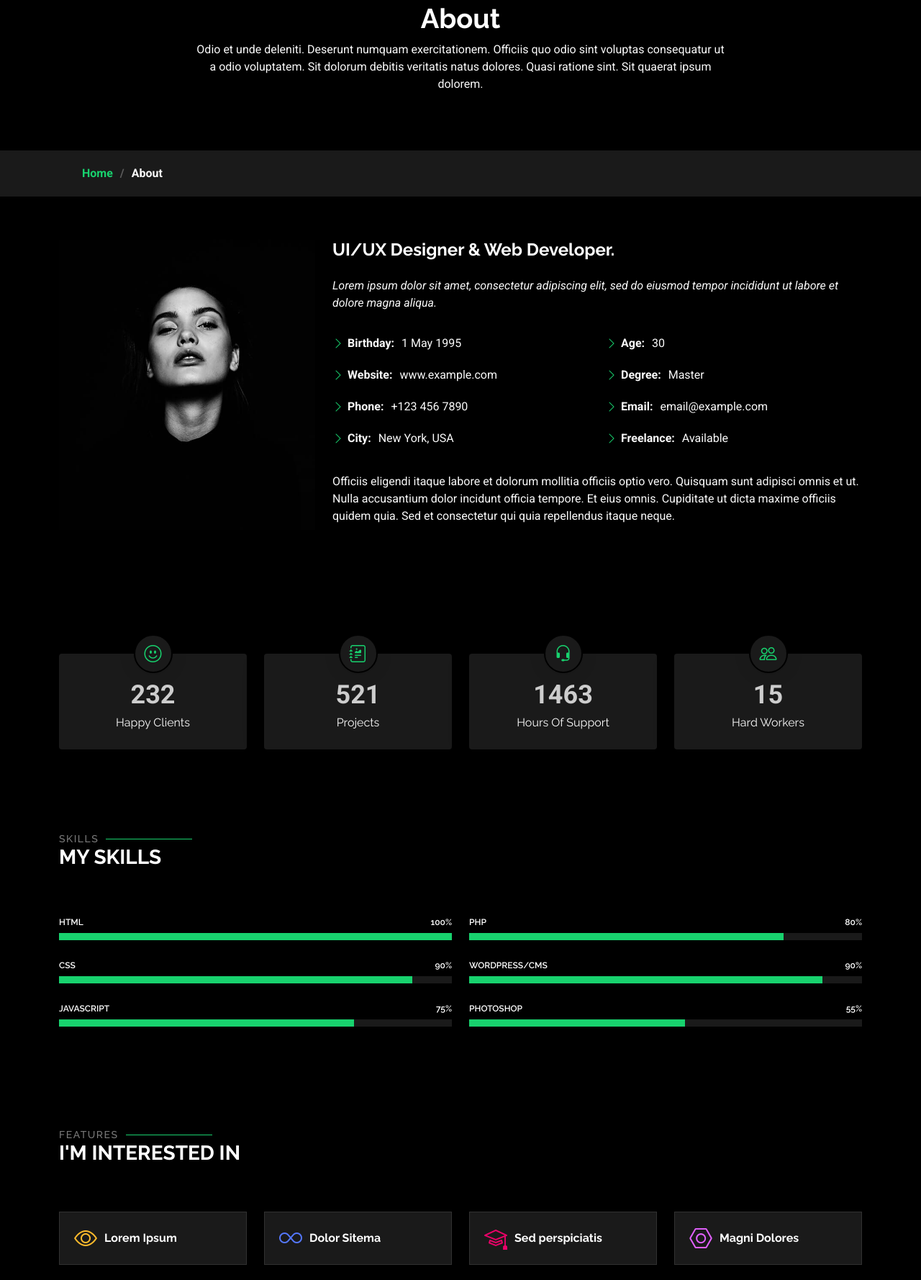
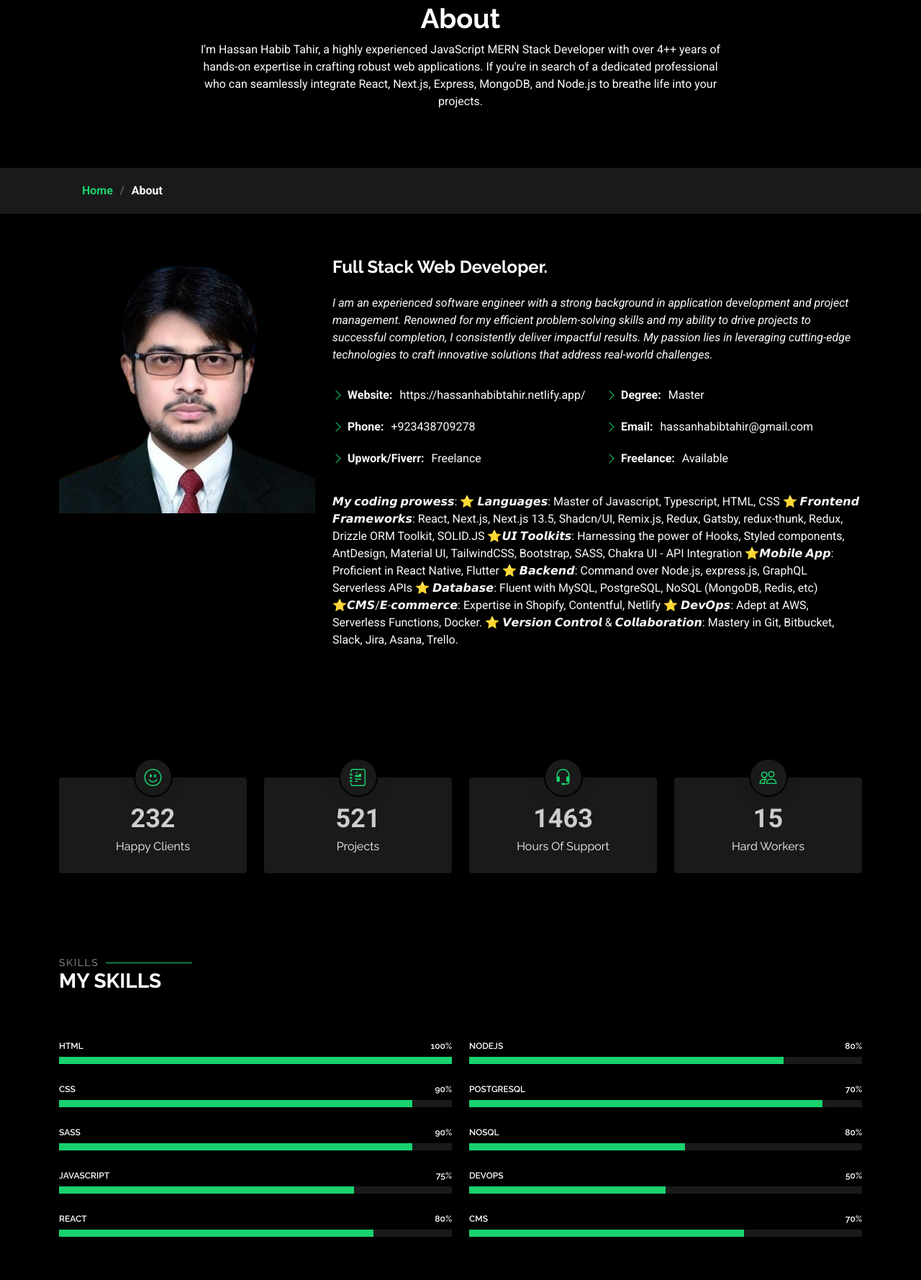
Before and after one commit to HassanHabibTahir/hportfolio, a plain HTML site: page about.html in a window 1280 px wide. Shown: the part 158-1936 px from the top of the page at 72% size. Drawn offline with Linux system fonts and the light colour scheme.

Commit message:
added some code

```diff
--- a/about.html
+++ b/about.html
@@ -4,7 +4,7 @@
 <head>
   <meta charset="utf-8">
   <meta content="width=device-width, initial-scale=1.0" name="viewport">
-  <title>About - Personal Bootstrap Template</title>
+  <title>About - Personal</title>
   <meta name="description" content="">
   <meta name="keywords" content="">
 
@@ -44,7 +44,7 @@
       <a href="index.html" class="logo d-flex align-items-center">
         <!-- Uncomment the line below if you also wish to use an image logo -->
         <!-- <img src="assets/img/logo.png" alt=""> -->
-        <h1 class="sitename">Personal</h1>
+        <h1 class="sitename">H.H.T</h1>
       </a>
 
       <nav id="navmenu" class="navmenu">
@@ -88,7 +88,7 @@
           <div class="row d-flex justify-content-center text-center">
             <div class="col-lg-8">
               <h1>About</h1>
-              <p class="mb-0">Odio et unde deleniti. Deserunt numquam exercitationem. Officiis quo odio sint voluptas consequatur ut a odio voluptatem. Sit dolorum debitis veritatis natus dolores. Quasi ratione sint. Sit quaerat ipsum dolorem.</p>
+              <p class="mb-0">I'm Hassan Habib Tahir, a highly experienced JavaScript MERN Stack Developer with over 4++ years of hands-on expertise in crafting robust web applications. If you're in search of a dedicated professional who can seamlessly integrate React, Next.js, Express, MongoDB, and Node.js to breathe life into your projects.</p>
             </div>
           </div>
         </div>
@@ -110,35 +110,45 @@
 
         <div class="row gy-4 justify-content-center">
           <div class="col-lg-4">
-            <img src="assets/img/profile-img.jpg" class="img-fluid" alt="">
+            <img src="assets/img/profile-img.png" class="img-fluid" alt="">
           </div>
           <div class="col-lg-8 content">
-            <h2>UI/UX Designer &amp; Web Developer.</h2>
+            <h2> Full Stack Web Developer.</h2>
             <p class="fst-italic py-3">
-              Lorem ipsum dolor sit amet, consectetur adipiscing elit, sed do eiusmod tempor incididunt ut labore et dolore
-              magna aliqua.
+              I am an experienced software engineer with a strong background in application development and project
+              management. Renowned for my efficient problem-solving skills and my ability to drive projects to successful
+              completion, I consistently deliver impactful results. My passion lies in leveraging cutting-edge technologies to craft
+              innovative solutions that address real-world challenges.
             </p>
             <div class="row">
               <div class="col-lg-6">
                 <ul>
-                  <li><i class="bi bi-chevron-right"></i> <strong>Birthday:</strong> <span>1 May 1995</span></li>
-                  <li><i class="bi bi-chevron-right"></i> <strong>Website:</strong> <span>www.example.com</span></li>
-                  <li><i class="bi bi-chevron-right"></i> <strong>Phone:</strong> <span>+123 456 7890</span></li>
-                  <li><i class="bi bi-chevron-right"></i> <strong>City:</strong> <span>New York, USA</span></li>
+
+                  <li><i class="bi bi-chevron-right"></i> <strong>Website:</strong> <span>https://hassanhabibtahir.netlify.app/</span></li>
+                  <li><i class="bi bi-chevron-right"></i> <strong>Phone:</strong> <span>+923438709278</span></li>
+                  <li><i class="bi bi-chevron-right"></i> <strong>Upwork/Fiverr:</strong> <span>Freelance</span></li>
                 </ul>
               </div>
               <div class="col-lg-6">
                 <ul>
-                  <li><i class="bi bi-chevron-right"></i> <strong>Age:</strong> <span>30</span></li>
+
                   <li><i class="bi bi-chevron-right"></i> <strong>Degree:</strong> <span>Master</span></li>
-                  <li><i class="bi bi-chevron-right"></i> <strong>Email:</strong> <span>email@example.com</span></li>
+                  <li><i class="bi bi-chevron-right"></i> <strong>Email:</strong> <span>hassanhabibtahir@gmail.com</span></li>
                   <li><i class="bi bi-chevron-right"></i> <strong>Freelance:</strong> <span>Available</span></li>
                 </ul>
               </div>
             </div>
             <p class="py-3">
-              Officiis eligendi itaque labore et dolorum mollitia officiis optio vero. Quisquam sunt adipisci omnis et ut. Nulla accusantium dolor incidunt officia tempore. Et eius omnis.
-              Cupiditate ut dicta maxime officiis quidem quia. Sed et consectetur qui quia repellendus itaque neque.
+              𝙈𝙮 𝙘𝙤𝙙𝙞𝙣𝙜 𝙥𝙧𝙤𝙬𝙚𝙨𝙨:
+⭐ 𝙇𝙖𝙣𝙜𝙪𝙖𝙜𝙚𝙨: Master of Javascript, Typescript, HTML, CSS
+⭐ 𝙁𝙧𝙤𝙣𝙩𝙚𝙣𝙙 𝙁𝙧𝙖𝙢𝙚𝙬𝙤𝙧𝙠𝙨: React, Next.js, Next.js 13.5, Shadcn/UI, Remix.js, Redux, Gatsby, redux-thunk, Redux, Drizzle ORM Toolkit, SOLID.JS
+⭐𝙐𝙄 𝙏𝙤𝙤𝙡𝙠𝙞𝙩𝙨: Harnessing the power of Hooks, Styled components, AntDesign, Material UI, TailwindCSS, Bootstrap, SASS, Chakra UI - API Integration
+⭐𝙈𝙤𝙗𝙞𝙡𝙚 𝘼𝙥𝙥: Proficient in React Native, Flutter
+⭐ 𝘽𝙖𝙘𝙠𝙚𝙣𝙙: Command over Node.js, express.js, GraphQL Serverless APIs
+⭐ 𝘿𝙖𝙩𝙖𝙗𝙖𝙨𝙚: Fluent with MySQL, PostgreSQL, NoSQL (MongoDB, Redis, etc)
+⭐𝘾𝙈𝙎/𝙀-𝙘𝙤𝙢𝙢𝙚𝙧𝙘𝙚: Expertise in Shopify, Contentful, Netlify
+⭐ 𝘿𝙚𝙫𝙊𝙥𝙨: Adept at AWS, Serverless Functions, Docker.
+⭐ 𝙑𝙚𝙧𝙨𝙞𝙤𝙣 𝘾𝙤𝙣𝙩𝙧𝙤𝙡 & 𝘾𝙤𝙡𝙡𝙖𝙗𝙤𝙧𝙖𝙩𝙞𝙤𝙣: Mastery in Git, Bitbucket, Slack, Jira, Asana, Trello.
             </p>
           </div>
         </div>
@@ -219,40 +229,63 @@
               <div class="progress-bar-wrap">
                 <div class="progress-bar" role="progressbar" aria-valuenow="90" aria-valuemin="0" aria-valuemax="100"></div>
               </div>
-            </div><!-- End Skills Item -->
+            </div>
+            <div class="progress">
+              <span class="skill"><span>SASS</span> <i class="val">90%</i></span>
+              <div class="progress-bar-wrap">
+                <div class="progress-bar" role="progressbar" aria-valuenow="90" aria-valuemin="0" aria-valuemax="100"></div>
+              </div>
+            </div>
 
             <div class="progress">
               <span class="skill"><span>JavaScript</span> <i class="val">75%</i></span>
               <div class="progress-bar-wrap">
                 <div class="progress-bar" role="progressbar" aria-valuenow="75" aria-valuemin="0" aria-valuemax="100"></div>
               </div>
-            </div><!-- End Skills Item -->
+            </div>
+            <div class="progress">
+              <span class="skill"><span>React</span> <i class="val">80%</i></span>
+              <div class="progress-bar-wrap">
+                <div class="progress-bar" role="progressbar" aria-valuenow="80" aria-valuemin="0" aria-valuemax="100"></div>
+              </div>
+            </div>
 
           </div>
 
           <div class="col-lg-6">
 
             <div class="progress">
-              <span class="skill"><span>PHP</span> <i class="val">80%</i></span>
+              <span class="skill"><span>NODEJS</span> <i class="val">80%</i></span>
               <div class="progress-bar-wrap">
                 <div class="progress-bar" role="progressbar" aria-valuenow="80" aria-valuemin="0" aria-valuemax="100"></div>
               </div>
             </div><!-- End Skills Item -->
 
             <div class="progress">
-              <span class="skill"><span>WordPress/CMS</span> <i class="val">90%</i></span>
+              <span class="skill"><span>PostgreSQL</span> <i class="val">70%</i></span>
               <div class="progress-bar-wrap">
                 <div class="progress-bar" role="progressbar" aria-valuenow="90" aria-valuemin="0" aria-valuemax="100"></div>
               </div>
             </div><!-- End Skills Item -->
 
             <div class="progress">
-              <span class="skill"><span>Photoshop</span> <i class="val">55%</i></span>
+              <span class="skill"><span>NoSQL </span> <i class="val">80%</i></span>
               <div class="progress-bar-wrap">
                 <div class="progress-bar" role="progressbar" aria-valuenow="55" aria-valuemin="0" aria-valuemax="100"></div>
               </div>
             </div><!-- End Skills Item -->
-
+            <div class="progress">
+              <span class="skill"><span>DEVOPS </span> <i class="val">50%</i></span>
+              <div class="progress-bar-wrap">
+                <div class="progress-bar" role="progressbar" aria-valuenow="50" aria-valuemin="0" aria-valuemax="100"></div>
+              </div>
+            </div>
+            <div class="progress">
+              <span class="skill"><span>cms </span> <i class="val">70%</i></span>
+              <div class="progress-bar-wrap">
+                <div class="progress-bar" role="progressbar" aria-valuenow="70" aria-valuemin="0" aria-valuemax="100"></div>
+              </div>
+            </div>
           </div>
 
         </div>
```
Also changed, not shown: index.html (+91 -46 lines), assets/img/hero-bg.jpg, assets/img/hero-bg1.jpg (added), assets/img/me.jpg (deleted), assets/img/me.png (added), assets/img/profile-img.png (added).
